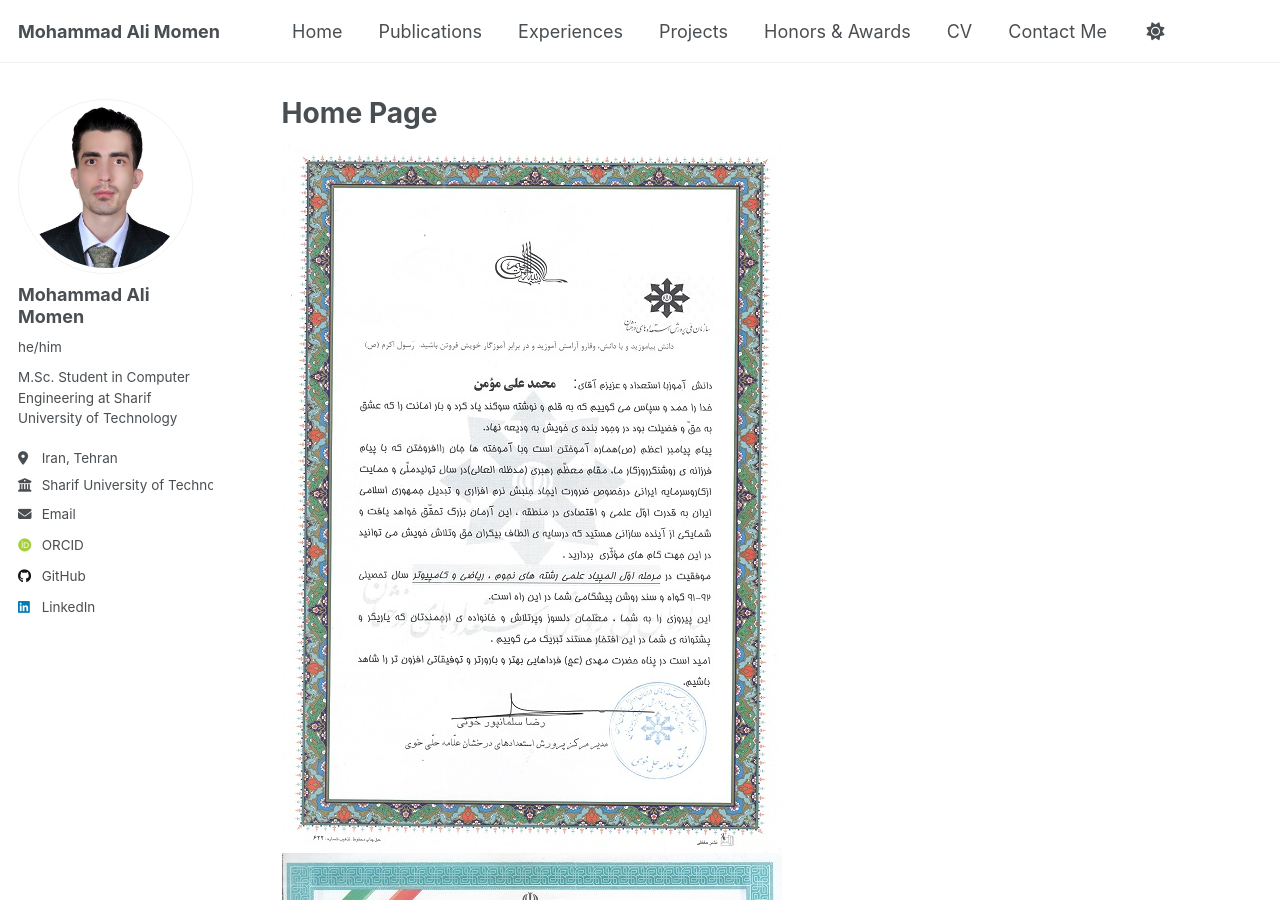
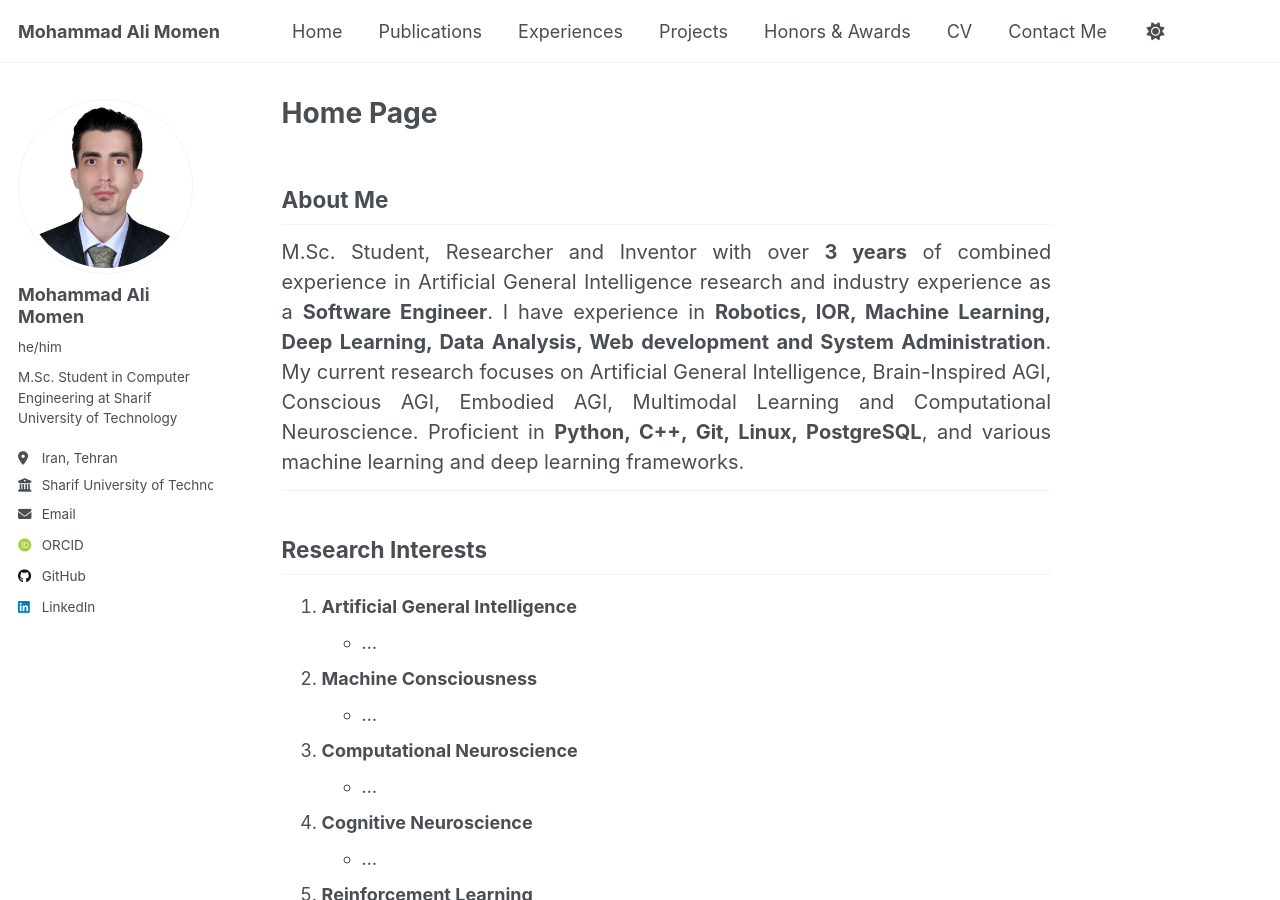
Before and after one commit to mamomen1996/mamomen1996.github.io, a Jekyll site: the page built from _pages/about.md, in a window 1280 px wide and 900 px high. Built offline with Jekyll 4.4.1, drawn with Linux system fonts in a browser that asks for light colours; some web fonts are replaced.

Commit message:
Update about.md

```diff
--- a/_pages/about.md
+++ b/_pages/about.md
@@ -4,22 +4,6 @@
 author_profile: true
 classes: wide smaller-font
 ---
-
-<!-- Swiper Slider Bar -->
-<div class="swiper mySwiper" style="margin-bottom: 2rem;">
-  <div class="swiper-wrapper">
-    <div class="swiper-slide"><img src="/images/1_500x712.jpg" alt="Media 1"></div>
-    <div class="swiper-slide"><img src="/images/3_500x717.jpg" alt="Media 2"></div>
-    <div class="swiper-slide"><img src="/images/4_547x500.jpg" alt="Media 3"></div>
-    <div class="swiper-slide"><img src="/images/5_689x500.jpg" alt="Media 4"></div>
-    <div class="swiper-slide"><img src="/images/7_500x719.jpg" alt="Media 5"></div>
-  </div>
-  <!-- Add Pagination -->
-  <div class="swiper-pagination"></div>
-  <!-- Add Navigation -->
-  <div class="swiper-button-next"></div>
-  <div class="swiper-button-prev"></div>
-</div>
 
 {% capture custom_content %}
 ## About Me
```
